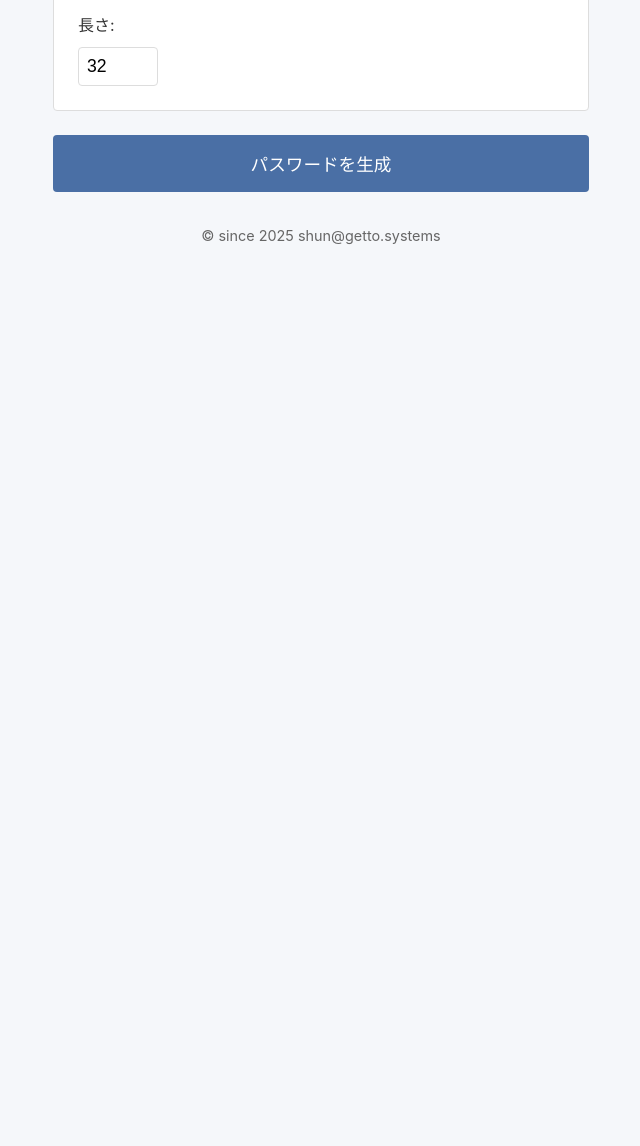
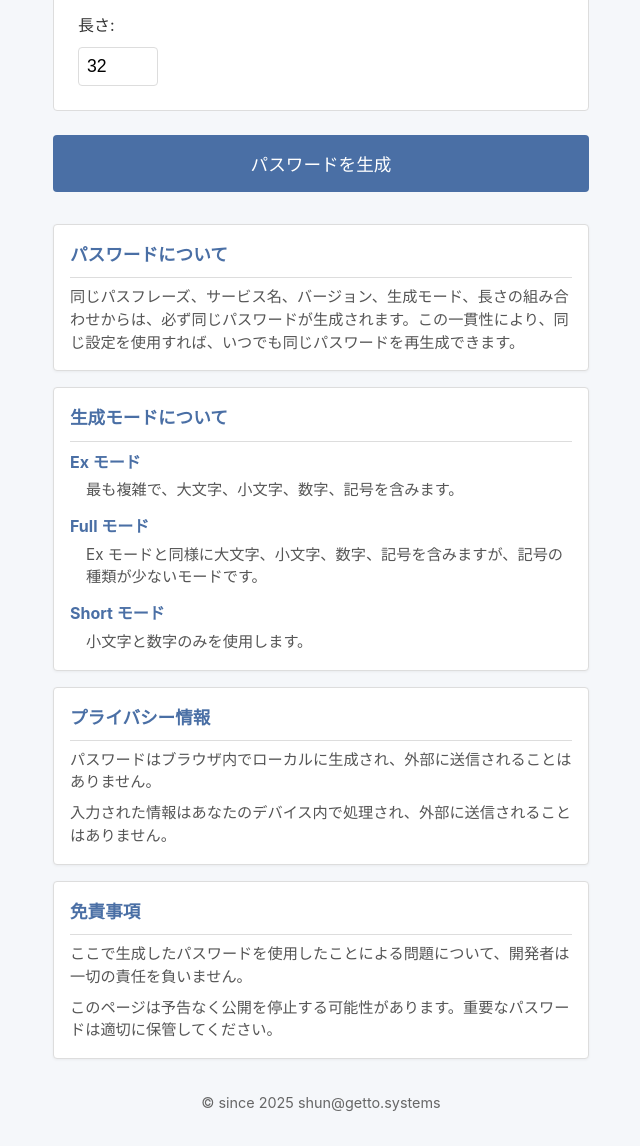
Before and after one commit to getto-systems/key-tuner-web, a website built with Vite: page web/src/index.html in a window 1280 px wide. Shown: the part 665-1811 px from the top of the page, without its empty margins (319-959 px from the left). Before the commit the page ends 944 px from the top, so only its background shows below. Built offline with nearby package versions, Linux system fonts and the light colour scheme.

Commit message:
fix: about key-tuner

```diff
--- a/web/src/index.html
+++ b/web/src/index.html
@@ -77,6 +77,39 @@
       </div>
 
       <button id="generate-button" class="button primary">パスワードを生成</button>
+
+      <div class="info-container">
+        <div class="info-section">
+          <h3>パスワードについて</h3>
+          <p>同じパスフレーズ、サービス名、バージョン、生成モード、長さの組み合わせからは、必ず同じパスワードが生成されます。この一貫性により、同じ設定を使用すれば、いつでも同じパスワードを再生成できます。</p>
+        </div>
+
+        <div class="info-section">
+          <h3>生成モードについて</h3>
+          <dl>
+            <dt>Ex モード</dt>
+            <dd>最も複雑で、大文字、小文字、数字、記号を含みます。</dd>
+
+            <dt>Full モード</dt>
+            <dd>Ex モードと同様に大文字、小文字、数字、記号を含みますが、記号の種類が少ないモードです。</dd>
+
+            <dt>Short モード</dt>
+            <dd>小文字と数字のみを使用します。</dd>
+          </dl>
+        </div>
+
+        <div class="info-section">
+          <h3>プライバシー情報</h3>
+          <p>パスワードはブラウザ内でローカルに生成され、外部に送信されることはありません。</p>
+          <p>入力された情報はあなたのデバイス内で処理され、外部に送信されることはありません。</p>
+        </div>
+
+        <div class="info-section">
+          <h3>免責事項</h3>
+          <p>ここで生成したパスワードを使用したことによる問題について、開発者は一切の責任を負いません。</p>
+          <p>このページは予告なく公開を停止する可能性があります。重要なパスワードは適切に保管してください。</p>
+        </div>
+      </div>
     </main>
 
     <footer>
--- a/web/src/styles/main.css
+++ b/web/src/styles/main.css
@@ -195,6 +195,71 @@ input[type="number"] {
   background-color: var(--secondary-color);
 }
 
+/* 情報セクションのスタイル */
+.info-container {
+  margin-top: 2rem;
+}
+
+.info-section {
+  background: white;
+  border: 1px solid var(--border-color);
+  border-radius: 4px;
+  padding: 1rem;
+  margin-bottom: 1rem;
+  box-shadow: 0 1px 3px rgba(0, 0, 0, 0.05);
+}
+
+.info-section:last-child {
+  margin-bottom: 0;
+}
+
+.info-section h3 {
+  color: var(--primary-color);
+  margin-bottom: 0.5rem;
+  font-size: 1.1rem;
+  border-bottom: 1px solid var(--border-color);
+  padding-bottom: 0.5rem;
+}
+
+.info-section p {
+  margin-bottom: 0.5rem;
+  font-size: 0.95rem;
+  line-height: 1.5;
+  color: #555;
+}
+
+.info-section p:last-child {
+  margin-bottom: 0;
+}
+
+/* 定義リストのスタイル */
+.info-section dl {
+  margin-top: 0.5rem;
+}
+
+.info-section dt {
+  font-weight: bold;
+  color: var(--primary-color);
+  margin-top: 0.75rem;
+  margin-bottom: 0.25rem;
+}
+
+.info-section dt:first-child {
+  margin-top: 0;
+}
+
+.info-section dd {
+  margin-left: 1rem;
+  margin-bottom: 0.5rem;
+  font-size: 0.95rem;
+  line-height: 1.5;
+  color: #555;
+}
+
+.info-section dd:last-child {
+  margin-bottom: 0;
+}
+
 footer {
   text-align: center;
   margin-top: 2rem;
```
